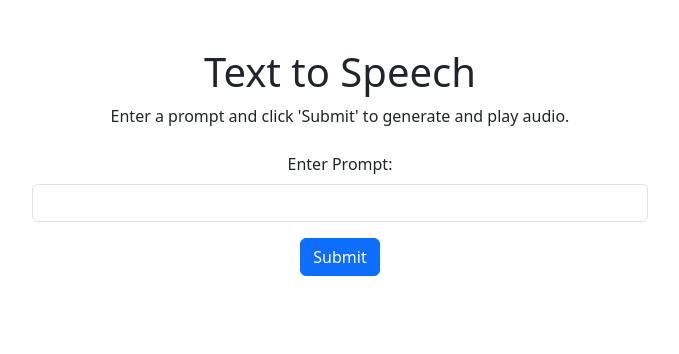
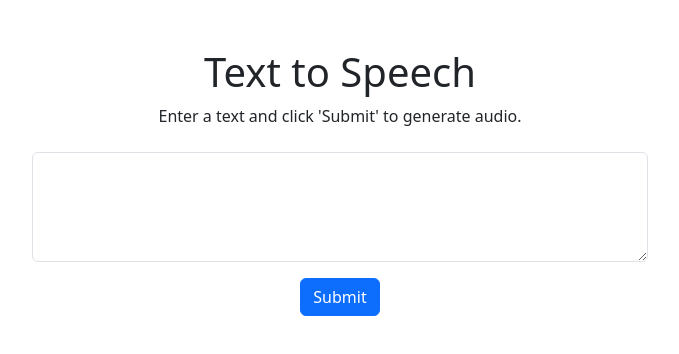
Before and after one commit to sanchezd90/text-to-speech, a React (Vite) app in the folder frontend/: page / in a window 1280 px wide. Shown: the top 354 px of the page, without its empty margins (300-979 px from the left). Built offline with nearby package versions, Linux system fonts and the light colour scheme.

Commit message:
style changes

```diff
--- a/frontend/src/App.jsx
+++ b/frontend/src/App.jsx
@@ -1,7 +1,7 @@
 // Update your JSX
 import React, { useState } from "react";
 import axios from "axios";
-import { Container, Form, Button, Spinner, Card } from "react-bootstrap";
+import { Container, Form, Button, Spinner } from "react-bootstrap";
 import "./index.css";
 
 function App() {
@@ -43,16 +43,16 @@ function App() {
     <Container className="text-center mt-5" style={{ maxWidth: "50vw" }}>
       <h1>Text to Speech</h1>
       <p className="mb-4">
-        Enter a prompt and click 'Submit' to generate and play audio.
+        Enter a text and click 'Submit' to generate audio.
       </p>
 
       <Form onSubmit={handleSubmit} className="mb-4">
         <Form.Group controlId="formPrompt" className="mb-3">
-          <Form.Label>Enter Prompt:</Form.Label>
           <Form.Control
             type="text"
             value={prompt}
-            onChange={(e) => setPrompt(e.target.value)}
+            onChange={(e) => setPrompt(e.target.value)}as="textarea" // Use textarea for multiline input
+            rows={4} // Set the initial number of rows
           />
         </Form.Group>
         <Button type="submit" variant="primary" disabled={loading}>
```
